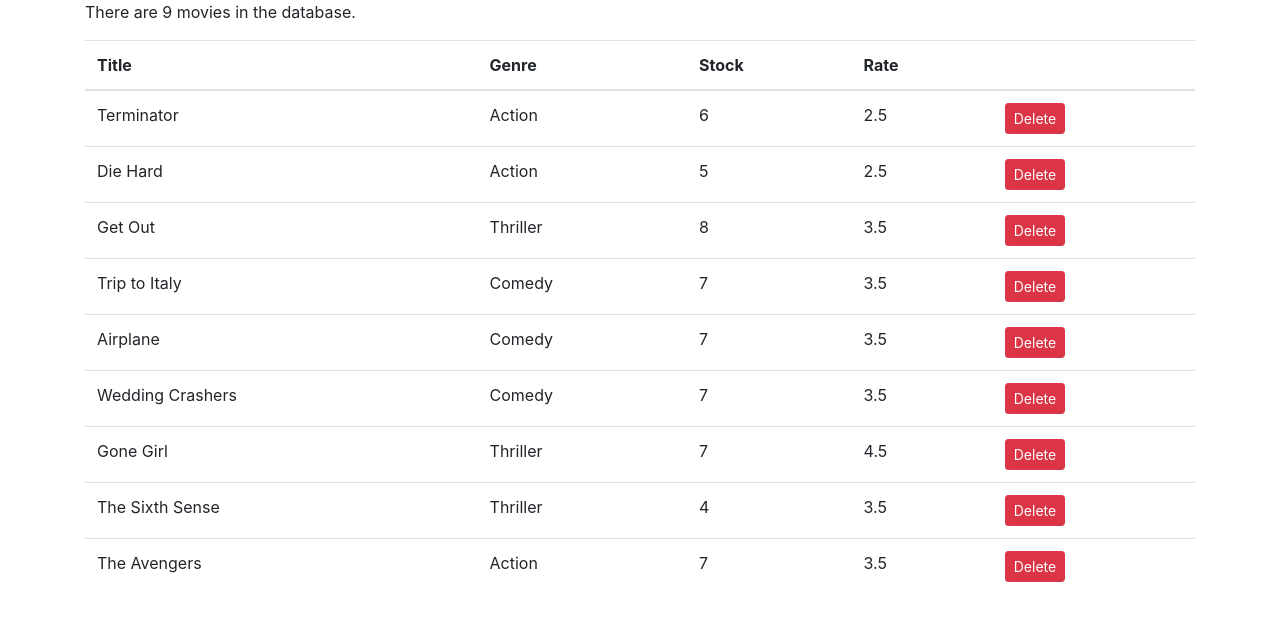
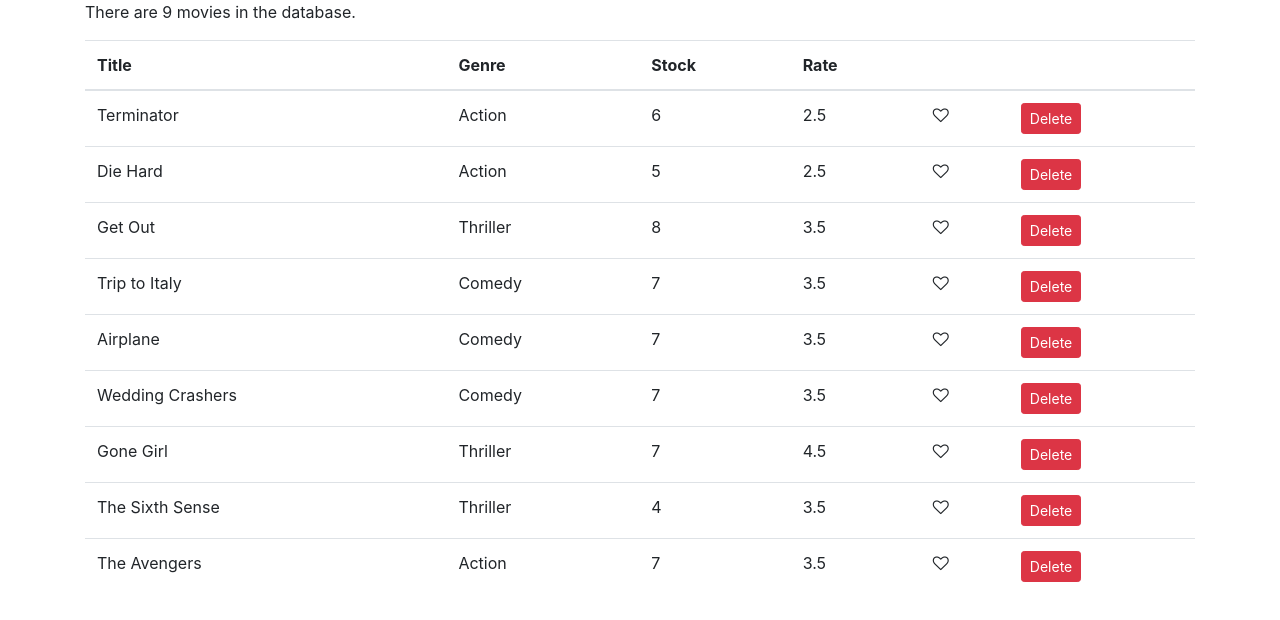
Before and after one commit to kineticlion/movielib, a React (Create React App) app: page / in a window 1280 px wide. Shown: the top 620 px of the page. Built offline with nearby package versions, Linux system fonts and the light colour scheme.

Commit message:
Added & Integrated Like Component

```diff
--- /dev/null
+++ b/src/components/common/Like.jsx
@@ -0,0 +1,15 @@
+import React from 'react';
+
+const Like = ({ liked, onClick: toggleLike }) => {
+  let classes = 'fa fa-heart';
+  if (!liked) classes += '-o';
+  return (
+    <i
+      style={{ cursor: 'pointer' }}
+      onClick={toggleLike}
+      className={classes}
+    ></i>
+  );
+};
+
+export default Like;
--- a/src/components/movies.jsx
+++ b/src/components/movies.jsx
@@ -1,5 +1,6 @@
 import React, { Component } from 'react';
 import { getMovies } from '../services/fakeMovieService';
+import Like from './common/Like';
 
 class Movies extends Component {
   state = {
@@ -8,6 +9,14 @@
 
   handleDelete = (movie) => {
     const movies = this.state.movies.filter((m) => m._id !== movie._id);
+    this.setState({ movies });
+  };
+
+  handleLike = (movie) => {
+    const movies = [...this.state.movies];
+    const index = movies.indexOf(movie);
+    movies[index] = { ...movies[index] };
+    movies[index].isLiked = !movies[index].isLiked;
     this.setState({ movies });
   };
 
@@ -25,7 +34,8 @@
               <th scope="col">Genre</th>
               <th scope="col">Stock</th>
               <th scope="col">Rate</th>
-              <th></th>
+              <th />
+              <th />
             </tr>
           </thead>
           <tbody>
@@ -35,6 +45,12 @@
                 <td>{movie.genre.name}</td>
                 <td>{movie.numberInStock}</td>
                 <td>{movie.dailyRentalRate}</td>
+                <td>
+                  <Like
+                    liked={movie.isLiked}
+                    onClick={() => this.handleLike(movie)}
+                  />
+                </td>
                 <td>
                   <button
                     onClick={() => this.handleDelete(movie)}
```
